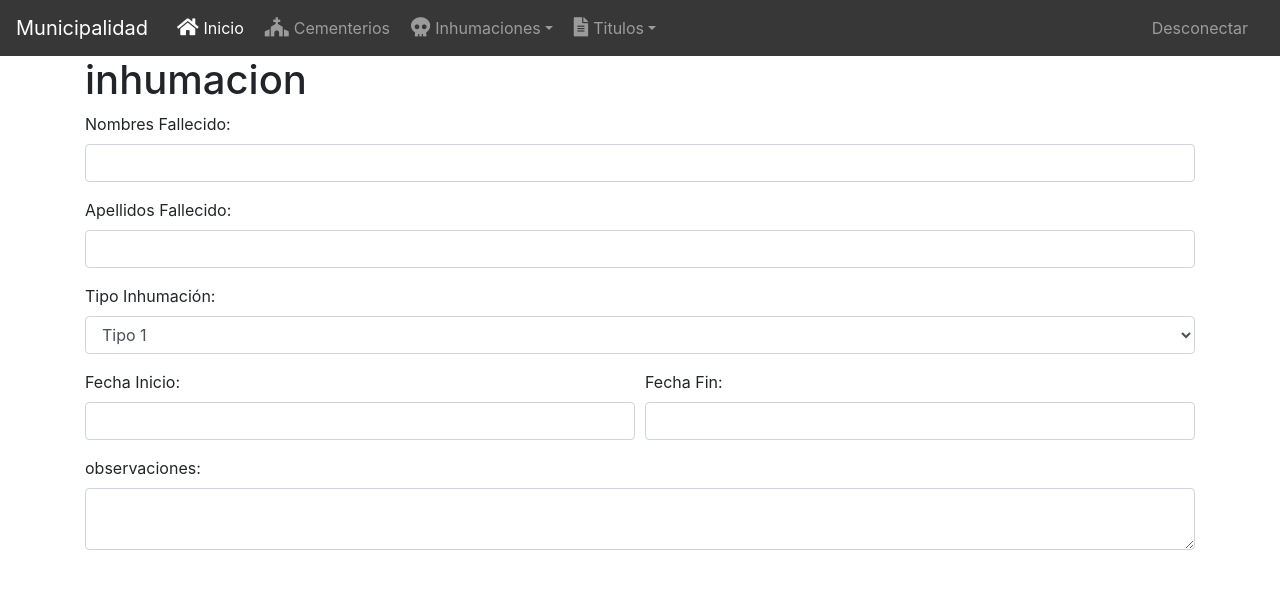
After one commit to jobs2021/CementerioMunicipal, a PHP site: the page made by Views/templates/inhumaciones/inhumacion.php in a window 1280 px wide. The commit adds this page. Shown: the top 589 px of the page. Run offline with PHP 8.4, Linux system fonts and the light colour scheme; the template is opened without the code that fills it, so the values that code supplies are empty.

Commit message:
iconos en nav y colores

```diff
--- a/Controllers/controller.php
+++ b/Controllers/controller.php
@@ -2,8 +2,8 @@
 
 class MvcController{
 
-    #public $serverUrl='http://localhost';
-    public $serverUrl='http://localhost/CementerioMunicipal';
+    public $serverUrl='http://10.42.0.1';
+    //public $serverUrl='http://localhost/CementerioMunicipal';
 
     public function enlacesPaginasController(){
 
--- a/Models/model.php
+++ b/Models/model.php
@@ -3,7 +3,7 @@
 
 class enlacesPaginas{
 
-    public $links = array('inicio',array('cementerios','admincementerio','parcelas','verparcela'),array('titulos','creartitulo','repotrastitulo', 'finalizartitulo', 'eyetitulo'),'desconectar');
+    public $links = array('inicio',array('cementerios','admincementerio','parcelas','verparcela'),array('titulos','creartitulo','repotrastitulo', 'finalizartitulo', 'eyetitulo'),array('inhumacion','exhumacion','traslado'),'desconectar');
 
     public function enlacesPaginasModel($enlacesModel){
 
@@ -12,6 +12,9 @@ class enlacesPaginas{
 
         }elseif (in_array($enlacesModel,$this->links[2]) and isset($enlacesModel)) {
             $module = "Views/templates/titulos/".$enlacesModel.".php";
+
+        }elseif (in_array($enlacesModel,$this->links[3]) and isset($enlacesModel)) {
+            $module = "Views/templates/inhumaciones/".$enlacesModel.".php";
 
         }elseif (in_array($enlacesModel,$this->links) and isset($enlacesModel)) {
             $module = "Views/templates/".$enlacesModel.".php";
--- a/Views/default/header.php
+++ b/Views/default/header.php
@@ -82,6 +82,9 @@
         font-size: 1.2rem;
         margin-left: 5px;
     }
+    .margin-right-5{
+        margin-right: 5px;
+    }
     /* mostar acciones de row */
 
     .row-btn {
@@ -97,6 +100,16 @@
   .nav-link:hover{
         color: rgba(255,255,255,.75);
     }
+    .bg-principal{
+    background-color: #373737 !important; /*373737*/
+    }
+    .dropdown-item:active{
+    background-color: #373737!important;
+    }
+    .breadcrumb{
+        background-color: rgba(210, 213, 216, .3)!important;
+    }
+
     /* estilos personalizados solamente de prueba para los nichos
 
 .btn-hover0 {
@@ -120,7 +133,7 @@ end estilos personalizados*/
      <link rel="stylesheet" href="<?php echo $server;?>/Views/static/css/table-style.css">
 </head>
 <header>
-    <nav style="background-color: #C16F4E !important;" class="navbar navbar-expand-lg navbar-dark bg-dark">
+    <nav class="navbar navbar-expand-lg navbar-dark bg-dark bg-principal">
         <a class="navbar-brand" href="<?php echo $server;?>/">Municipalidad</a>
         <button class="navbar-toggler" type="button" data-toggle="collapse" data-target="#navbarSupportedContent" aria-controls="navbarSupportedContent" aria-expanded="false" aria-label="Toggle navigation">
             <span class="navbar-toggler-icon"></span>
@@ -128,21 +141,22 @@ end estilos personalizados*/
         <div class="collapse navbar-collapse" id="navbarSupportedContent">
             <ul class="navbar-nav mr-auto">
                 <li class="nav-item active">
-                    <a class="nav-link" href="<?php echo $server;?>/">Inicio <span class="sr-only">(current)</span></a>
+                    <a class="nav-link" href="<?php echo $server;?>/"><i class="fas fa-home icon margin-right-5"></i>Inicio <span class="sr-only">(current)</span></a>
                 </li>
                 <li class="nav-item">
-                    <a class="nav-link" href="<?php echo $server;?>/cementerios">Cementerios</a>
+                    <a class="nav-link" href="<?php echo $server;?>/cementerios"><i class="fas fa-church icon margin-right-5"></i>Cementerios</a>
                 </li>
                 <li class="nav-item dropdown">
-                    <a class="nav-link dropdown-toggle" href="#" id="navbarDropdown" role="button" data-toggle="dropdown" aria-haspopup="true" aria-expanded="false">Inhumaciones</a>
+                    <a class="nav-link dropdown-toggle" href="#" id="navbarDropdown" role="button" data-toggle="dropdown" aria-haspopup="true" aria-expanded="false"><i class="fas fa-skull icon margin-right-5"></i>Inhumaciones</a>
                     <div class="dropdown-menu" aria-labelledby="navbarDropdown">
-                        <a class="dropdown-item" href="<?php echo $server;?>/historialinhumaciones">Historial Inhumaciones</a>
+                        <a class="dropdown-item" href="<?php echo $server;?>/inhumacion">Inhumacion</a>
                         <div class="dropdown-divider"></div>
-                        <a class="dropdown-item" href="<?php echo $server;?>/registrarinhumacion">Registrar Inhumación</a>
+                        <a class="dropdown-item" href="<?php echo $server;?>/exhumacion">Exhumacion</a>
+                         <a class="dropdown-item" href="<?php echo $server;?>/traslado">Traslado</a>
                     </div>
                 </li>
                 <li class="nav-item dropdown">
-                    <a class="nav-link dropdown-toggle" href="#" id="navbarDropdown1" role="button" data-toggle="dropdown" aria-haspopup="true" aria-expanded="false">Titulos</a>
+                    <a class="nav-link dropdown-toggle" href="#" id="navbarDropdown1" role="button" data-toggle="dropdown" aria-haspopup="true" aria-expanded="false"><i class="fas fa-file-alt icon margin-right-5"></i>Titulos</a>
                     <div class="dropdown-menu" aria-labelledby="navbarDropdown1">
                         <a class="dropdown-item" href="<?php echo $server;?>/titulos">Titulos</a>
                         <a class="dropdown-item" href="<?php echo $server;?>/repotrastitulo">Operaciones a Titulo</a>
--- a/Views/templates/cementerios/cementerios.php
+++ b/Views/templates/cementerios/cementerios.php
@@ -13,7 +13,7 @@
                     <a href="<?php echo $server;?>/admincementerio" class="card-link text-dark">
 
                         <div class="card text-center">
-                            <div class="card-header bg-primary text-light"><strong>Cementerio #2</strong></div>
+                            <div class="card-header bg-principal text-light"><strong>Cementerio #2</strong></div>
                             <div class="card-body">
                                 <p>Tipo: Publico</p>
                                 <p>Parcelas: 120</p>
@@ -28,7 +28,7 @@
                     <a href="<?php echo $server;?>/admincementerio" class="card-link text-dark">
 
                         <div class="card text-center">
-                            <div class="card-header bg-primary text-light"><strong>Cementerio Monte Piedad</strong></div>
+                            <div class="card-header bg-principal text-light"><strong>Cementerio Monte Piedad</strong></div>
                             <div class="card-body">
                                 <p>Tipo: Privado</p>
                                 <p>Parcelas: 120</p>
--- a/Views/templates/cementerios/parcelas.php
+++ b/Views/templates/cementerios/parcelas.php
@@ -13,11 +13,11 @@
     </ul>
     <div class="row justify-content-center">
         <div class="col-12 padding-top-15 padding-bottom-15">
-            <form class="form-inline justify-content-center" action="/action_page.php">
+            <form class="form-inline justify-content-center" method="GET">
                 <div class="input-group">
-                    <input type="text" class="form-control" placeholder="Numero o Poligono">
+                    <input type="text" class="form-control" name="busqueda" placeholder="Numero o Poligono">
                     <div class="input-group-prepend rounded">
-                        <button type="submit" class="btn btn-primary rounded-right">Buscar</button>
+                        <button type="submit" class="btn btn-dark rounded-right">Buscar</button>
                     </div>
                 </div>
             </form>
--- /dev/null
+++ b/Views/templates/inhumaciones/inhumacion.php
@@ -0,0 +1,46 @@
+<?php
+	$titulo='Inhumacion';
+	require_once('Views/default/header.php');
+?>
+<!-- aca ira todo el codigo html de la vista-->
+<div class="container">
+    <h1>inhumacion</h1>
+
+    <div class="row">
+        <div class="col">
+            <form action="<?php echo $server;?>/admincementerio" method="POST">
+                <div class="form-group">
+                    <label for="nombre">Nombres Fallecido:</label>
+                    <input type="text" class="form-control" id="nombre">
+                </div>
+                <div class="form-group">
+                    <label for="edad">Apellidos Fallecido:</label>
+                    <input type="text" class="form-control" id="edad">
+                </div>
+                <div class="form-group">
+                    <label for="sel2" :>Tipo Inhumación:</label>
+                    <select class="form-control" id="sel2">
+                        <option>Tipo 1</option>
+                        <option>Tipo 2</option>
+                    </select>
+                </div>
+                <div class="form-row">
+                    <div class="form-group col-6">
+                        <label for="edad">Fecha Inicio:</label>
+                        <input type="text" class="form-control" id="edad">
+                    </div>
+                    <div class="form-group col-6">
+                        <label for="edad">Fecha Fin:</label>
+                        <input type="text" class="form-control" id="edad">
+                    </div>
+                </div>
+                <div class="form-group">
+                    <label for="edad">observaciones:</label>
+                    <textarea class="form-control" id="edad" rows="2"></textarea>
+                </div>
+            </form>
+        </div>
+    </div>
+</div>
+<!---hasta aca -->
+<?php require_once('Views/default/footer.php'); ?>
```
Also changed, not shown: Views/templates/inhumaciones/exhumacion.php (added, +13 -0 lines), Views/templates/inhumaciones/traslado.php (added, +13 -0 lines), Views/static/css/table-style.css (line endings or trailing spaces).
